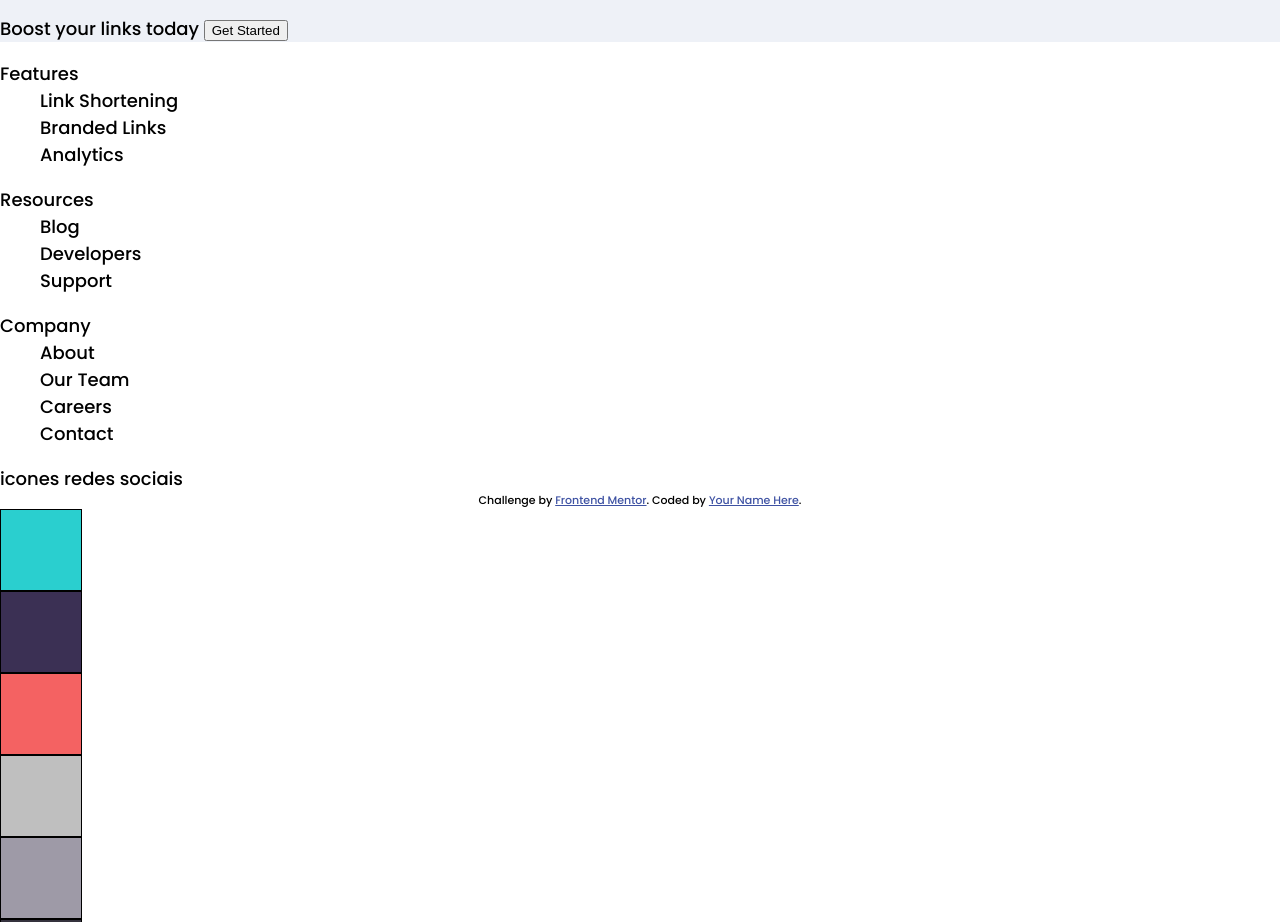
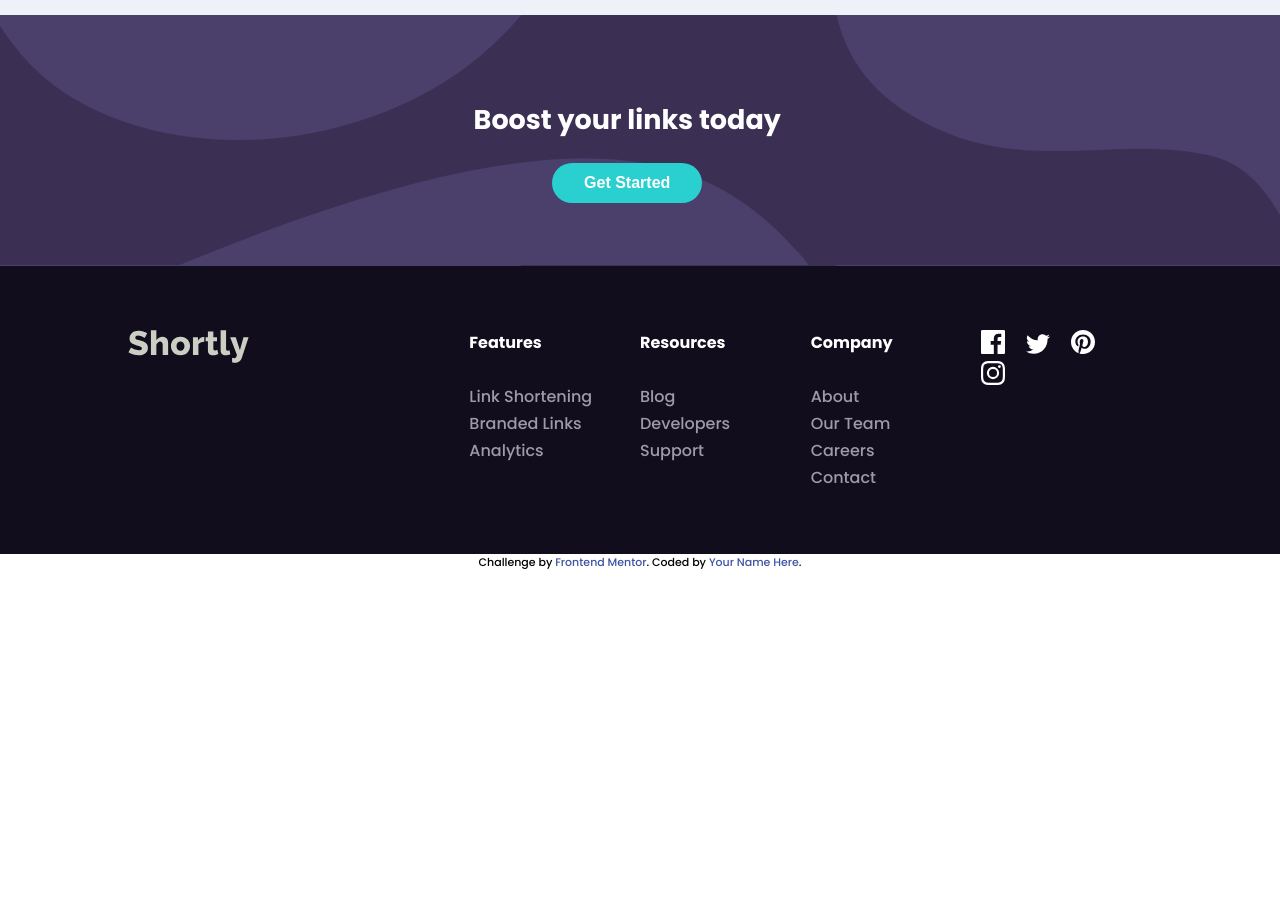
Before and after one commit to rogerbcruz/url-shoterning, a plain HTML site: page index.html in a window 1280 px wide. Shown: the part 1701-2623 px from the top of the page. After the commit the page ends 2272 px from the top, so only its background shows below. Drawn offline with Linux system fonts and the light colour scheme.

Commit message:
Finish layout

```diff
--- a/index.html
+++ b/index.html
@@ -18,8 +18,8 @@
 
   <link href="./style.css" rel="stylesheet">
   </link>
-<style>
-  /* <!-- Feel free to remove these styles or customise in your own stylesheet 👍 --> */
+  <style>
+    /* <!-- Feel free to remove these styles or customise in your own stylesheet 👍 --> */
     .attribution {
       font-size: 11px;
       text-align: center;
@@ -139,9 +139,12 @@
           </div>
         </div>
       </div>
-      <div>
-        Boost your links today
-        <button>
+    </div>
+    <div class="div-started-grid">
+      <div></div>
+      <div class="div-started-content">
+        <h2>Boost your links today</h2>
+        <button class="btn-started">
           Get Started
         </button>
       </div>
@@ -149,49 +152,63 @@
   </main>
 
   <footer>
-    <dl>
-      <dt>Features</dt>
-      <dd>Link Shortening</dd>
-      <dd>Branded Links</dd>
-      <dd>Analytics</dd>
-    </dl>
+    <div></div>
+    <img src="images/logo.svg" alt="" id="whiteLogo">
+    <div></div>
 
-    <dl>
-      <dt>Resources</dt>
-      <dd>Blog</dd>
-      <dd>Developers</dd>
-      <dd>Support</dd>
-    </dl>
+    <div class="features details-dt">
+      <h2>Features</h2><br>
+      <a href="#">Link Shortening</a><br>
+      <a href="#">Branded Links</a><br>
+      <a href="#">Analytics</a>
+      </dl>
+    </div>
 
-    <dl>
-      <dt>Company</dt>
-      <dd>About</dd>
-      <dd>Our Team</dd>
-      <dd>Careers</dd>
-      <dd>Contact</dd>
-    </dl>
+    <div class="details-dt">
+      <h2>Resources</h2><br>
+      <a href="#">Blog</a><br>
+      <a href="#">Developers</a><br>
+      <a href="#">Support</a><br>
+    </div>
 
-    <div>icones redes sociais</div>
+    <div class="details-dt">
+      <h2>Company</h2><br>
+      <a href="#">About</a><br>
+      <a href="#">Our Team</a><br>
+      <a href="#">Careers</a><br>
+      <a href="#">Contact</a><br>
+    </div>
 
+    <div class="icons">
+      <a href="">
+        <svg xmlns="http://www.w3.org/2000/svg" width="24" height="24">
+          <path fill="#FFF"
+            d="M22.675 0H1.325C.593 0 0 .593 0 1.325v21.351C0 23.407.593 24 1.325 24H12.82v-9.294H9.692v-3.622h3.128V8.413c0-3.1 1.893-4.788 4.659-4.788 1.325 0 2.463.099 2.795.143v3.24l-1.918.001c-1.504 0-1.795.715-1.795 1.763v2.313h3.587l-.467 3.622h-3.12V24h6.116c.73 0 1.323-.593 1.323-1.325V1.325C24 .593 23.407 0 22.675 0z" />
+        </svg>
+      </a>
+      <a href="">
+        <svg xmlns="http://www.w3.org/2000/svg" width="24" height="20">
+          <path fill="#FFF"
+            d="M24 2.557a9.83 9.83 0 01-2.828.775A4.932 4.932 0 0023.337.608a9.864 9.864 0 01-3.127 1.195A4.916 4.916 0 0016.616.248c-3.179 0-5.515 2.966-4.797 6.045A13.978 13.978 0 011.671 1.149a4.93 4.93 0 001.523 6.574 4.903 4.903 0 01-2.229-.616c-.054 2.281 1.581 4.415 3.949 4.89a4.935 4.935 0 01-2.224.084 4.928 4.928 0 004.6 3.419A9.9 9.9 0 010 17.54a13.94 13.94 0 007.548 2.212c9.142 0 14.307-7.721 13.995-14.646A10.025 10.025 0 0024 2.557z" />
+        </svg>
+      </a>
+      <a href=""><svg xmlns="http://www.w3.org/2000/svg" width="24" height="24">
+          <path fill="#FFF"
+            d="M12 0C5.373 0 0 5.372 0 12c0 5.084 3.163 9.426 7.627 11.174-.105-.949-.2-2.405.042-3.441.218-.937 1.407-5.965 1.407-5.965s-.359-.719-.359-1.782c0-1.668.967-2.914 2.171-2.914 1.023 0 1.518.769 1.518 1.69 0 1.029-.655 2.568-.994 3.995-.283 1.194.599 2.169 1.777 2.169 2.133 0 3.772-2.249 3.772-5.495 0-2.873-2.064-4.882-5.012-4.882-3.414 0-5.418 2.561-5.418 5.207 0 1.031.397 2.138.893 2.738a.36.36 0 01.083.345l-.333 1.36c-.053.22-.174.267-.402.161-1.499-.698-2.436-2.889-2.436-4.649 0-3.785 2.75-7.262 7.929-7.262 4.163 0 7.398 2.967 7.398 6.931 0 4.136-2.607 7.464-6.227 7.464-1.216 0-2.359-.631-2.75-1.378l-.748 2.853c-.271 1.043-1.002 2.35-1.492 3.146C9.57 23.812 10.763 24 12 24c6.627 0 12-5.373 12-12 0-6.628-5.373-12-12-12z" />
+        </svg>
+      </a>
+      <a href=""><svg xmlns="http://www.w3.org/2000/svg" width="24" height="24">
+          <path fill="#FFF"
+            d="M12 2.163c3.204 0 3.584.012 4.85.07 3.252.148 4.771 1.691 4.919 4.919.058 1.265.069 1.645.069 4.849 0 3.205-.012 3.584-.069 4.849-.149 3.225-1.664 4.771-4.919 4.919-1.266.058-1.644.07-4.85.07-3.204 0-3.584-.012-4.849-.07-3.26-.149-4.771-1.699-4.919-4.92-.058-1.265-.07-1.644-.07-4.849 0-3.204.013-3.583.07-4.849.149-3.227 1.664-4.771 4.919-4.919 1.266-.057 1.645-.069 4.849-.069zM12 0C8.741 0 8.333.014 7.053.072 2.695.272.273 2.69.073 7.052.014 8.333 0 8.741 0 12c0 3.259.014 3.668.072 4.948.2 4.358 2.618 6.78 6.98 6.98C8.333 23.986 8.741 24 12 24c3.259 0 3.668-.014 4.948-.072 4.354-.2 6.782-2.618 6.979-6.98.059-1.28.073-1.689.073-4.948 0-3.259-.014-3.667-.072-4.947-.196-4.354-2.617-6.78-6.979-6.98C15.668.014 15.259 0 12 0zm0 5.838a6.162 6.162 0 100 12.324 6.162 6.162 0 000-12.324zM12 16a4 4 0 110-8 4 4 0 010 8zm6.406-11.845a1.44 1.44 0 100 2.881 1.44 1.44 0 000-2.881z" />
+        </svg>
+      </a>
+    </div>
 
-
-
-
-
-    <div class="attribution">
-      Challenge by <a href="https://www.frontendmentor.io?ref=challenge" target="_blank">Frontend Mentor</a>.
-      Coded by <a href="#">Your Name Here</a>.
-    </div>
   </footer>
-
-  <div class="div" style="background-color: hsl(180, 66%, 49%);"></div>
-  <div class="div" style="background-color: hsl(257, 27%, 26%);"></div>
-  <div class="div" style="background-color: hsl(0, 87%, 67%);"></div>
-  <div class="div" style="background-color: hsl(0, 0%, 75%);"></div>
-  <div class="div" style="background-color: hsl(257, 7%, 63%);"></div>
-  <div class="div" style="background-color: hsl(255, 11%, 22%);"></div>
-  <div class="div" style="background-color: hsl(260, 8%, 14%);"></div>
-
+  <div class="attribution">
+    Challenge by <a href="https://www.frontendmentor.io?ref=challenge" target="_blank">Frontend Mentor</a>.
+    Coded by <a href="#">Your Name Here</a>.
+  </div>
 </body>
 
 </html>
--- a/style.css
+++ b/style.css
@@ -28,6 +28,11 @@ h2 {
 .backround-gray {
     background-color: hsl(220, 36%, 95%);
     margin: 9rem 0 0 0;
+}
+
+a {
+    text-decoration: none;
+    color: black;
 }
 
 /* #region font family*/
@@ -250,6 +255,10 @@ h2 {
     margin-left: 1rem;
 }
 
+.div-shorten-content>div>button:hover {
+    background-color: hsl(180, 66%, 75%);
+}
+
 /* #endregion */
 
 /* #region adv-statistics */
@@ -330,20 +339,87 @@ h2 {
     margin-bottom: 5.5rem;
 }
 
-#first-detail{
+#first-detail {
     width: 13%;
     left: 26rem;
-    top: 35rem;
+    top: 86.8rem;
 }
 
-#second-detail{
+#second-detail {
     width: 13%;
-    left: 650px;
-    top: 35rem;
+    left: 49rem;
+    top: 86.8rem;
 }
 
 /* #endregion */
 
-@media screen and (max-width: 800px) {
+/* #region boost your link */
 
+.div-started-grid {
+    display: grid;
+    grid-template-columns: 10% 2.6fr 0.4fr;
+    height: 15.7rem;
+    background-image: url('images/bg-boost-desktop.svg');
+    background-color: hsl(257, 27%, 26%);
+    color: white;
 }
+
+.div-started-content {
+    display: flex;
+    flex-direction: column;
+    align-items: center;
+    justify-content: center;
+}
+
+.div-started-content>h2 {
+    color: white;
+}
+
+.btn-started {
+    padding: 0.7rem 2rem;
+    font-size: 1rem;
+    border-radius: 2rem;
+    border: none;
+    cursor: pointer;
+    font-weight: bold;
+    background-color: hsl(180, 66%, 49%);
+    color: white;
+}
+
+.btn-started:hover {
+    background-color: hsl(180, 66%, 75%);
+}
+
+/* #endregion */
+
+footer {
+    display: grid;
+    grid-template-columns: 10% 1fr 1fr 1fr 1fr 1fr 1fr 10%;
+    background-color: hsl(260, 37%, 8%);
+    padding: 4rem 0rem;
+}
+
+#whiteLogo {
+    filter: invert(100%);
+}
+
+.details-dt>a {
+ color: hsl(257, 7%, 63%);
+ font-size: 1rem;
+}
+.details-dt>a:hover {
+ color: hsl(180, 66%, 49%);
+}
+
+.details-dt>h2 {
+    color: white;
+    font-size: 1rem;
+    margin: 0rem;
+}
+
+.icons>a {
+    margin-right: 1rem;
+}
+.icons>a:hover path {
+    fill: hsl(180, 66%, 49%);
+}
```
